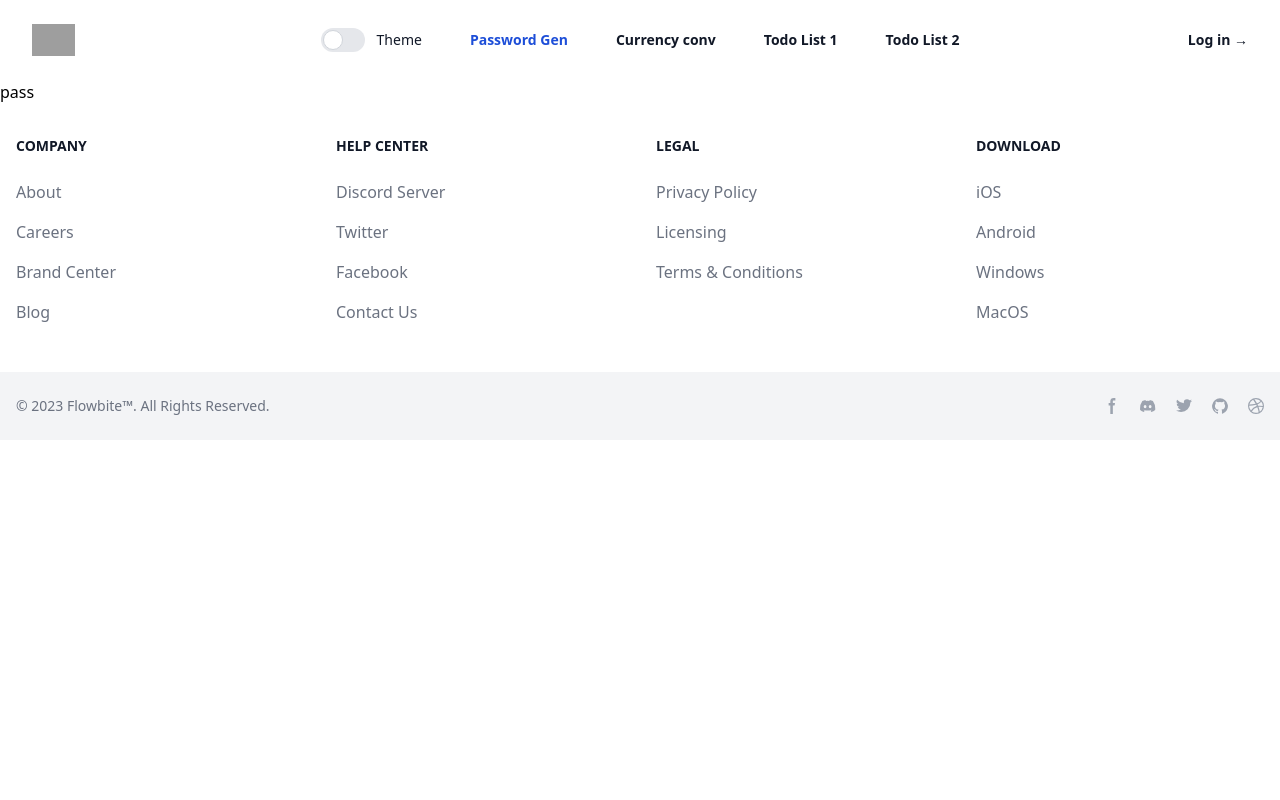
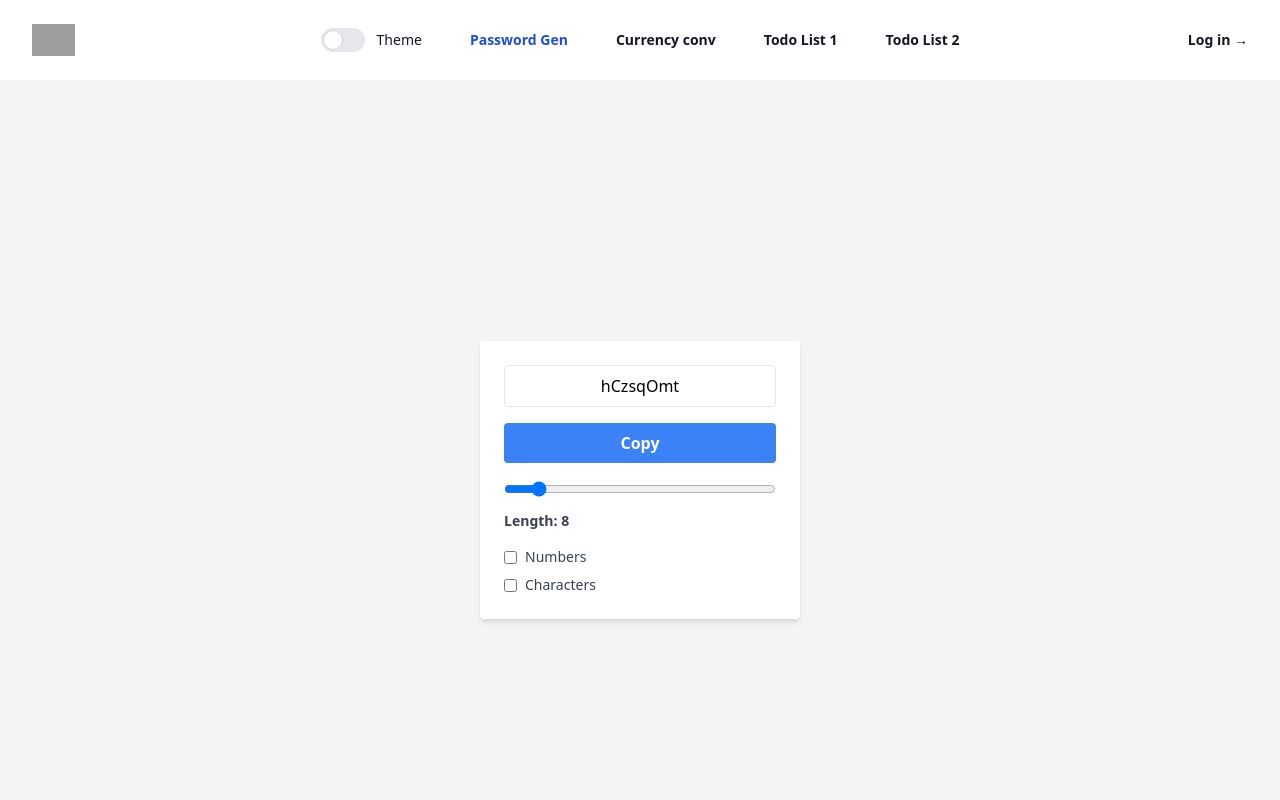
Before and after one commit to arnabjoy123/concepts-proj, a React (Vite) app: page / in a window 1280 px wide. Shown: the top 800 px of the page. Built offline with nearby package versions, Linux system fonts and the light colour scheme; grey boxes are pictures that could not be loaded.

Commit message:
3rd commit

```diff
--- a/src/Layout.jsx
+++ b/src/Layout.jsx
@@ -1,4 +1,3 @@
-import React from "react";
 import Header from "./components/Header/Header";
 import Footer from "./components/Footer/Footer";
 import { Outlet } from "react-router-dom";
--- a/src/components/Footer/Footer.jsx
+++ b/src/components/Footer/Footer.jsx
@@ -1,5 +1,3 @@
-import React from "react";
-
 function Footer() {
   return (
     <>
--- a/src/pages/PasswordGen/pass.jsx
+++ b/src/pages/PasswordGen/pass.jsx
@@ -1,5 +1,90 @@
-function pass() {
-  return <div>pass</div>;
+import { useCallback, useEffect, useRef, useState } from "react";
+
+function Pass() {
+  const [pass, setPass] = useState(null);
+  const [length, setLength] = useState(8);
+  const [char, setChar] = useState(false);
+  const [num, setNum] = useState(false);
+
+  const passwordRef = useRef(null);
+
+  const generate = useCallback(() => {
+    let pass = "";
+    let str = "ABCDEFGHIJKLMNOPQRSTUVWXYZabcdefghijklmnopqrstuvwxyz";
+    if (char) str += "!@#$%^&*()_+";
+    if (num) str += "0123456789";
+
+    for (let i = 0; i < length; i++) {
+      const char = Math.floor(Math.random() * str.length);
+      pass += str.charAt(char);
+    }
+
+    setPass(pass);
+  }, [length, char, num]);
+
+  useEffect(() => {
+    generate();
+  }, [length, char, num]);
+
+  function copy() {
+    navigator.clipboard.writeText(pass);
+    passwordRef.current?.select();
+  }
+
+  return (
+    <div className="h-screen flex items-center justify-center bg-gray-100">
+      <div className="p-6 bg-white rounded shadow-md w-80">
+        <input
+          type="text"
+          value={pass}
+          className="border w-full p-2 mb-4 text-center rounded"
+          readOnly
+          ref={passwordRef}
+        />
+        <button
+          className="w-full bg-blue-500 hover:bg-blue-700 text-white font-bold py-2 px-4 rounded mb-4"
+          onClick={copy}
+        >
+          Copy
+        </button>
+        <div className="mb-4">
+          <input
+            type="range"
+            min={6}
+            max={25}
+            value={length}
+            onChange={(e) => setLength(e.target.value)}
+            className="w-full"
+          />
+          <label className="block text-gray-700 text-sm font-bold mt-2">
+            Length: {length}
+          </label>
+        </div>
+        <div className="flex items-center mb-2">
+          <input
+            type="checkbox"
+            id="numbers"
+            onChange={() => setNum((prev) => !prev)}
+            className="mr-2 leading-tight"
+          />
+          <label htmlFor="numbers" className="text-gray-700 text-sm">
+            Numbers
+          </label>
+        </div>
+        <div className="flex items-center">
+          <input
+            type="checkbox"
+            id="characters"
+            onChange={() => setChar((prev) => !prev)}
+            className="mr-2 leading-tight"
+          />
+          <label htmlFor="characters" className="text-gray-700 text-sm">
+            Characters
+          </label>
+        </div>
+      </div>
+    </div>
+  );
 }
 
-export default pass;
+export default Pass;
```
